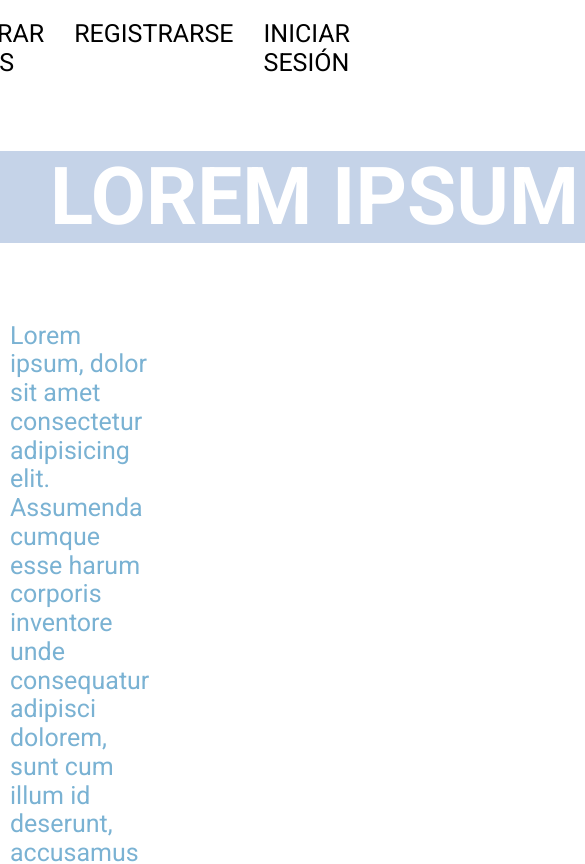
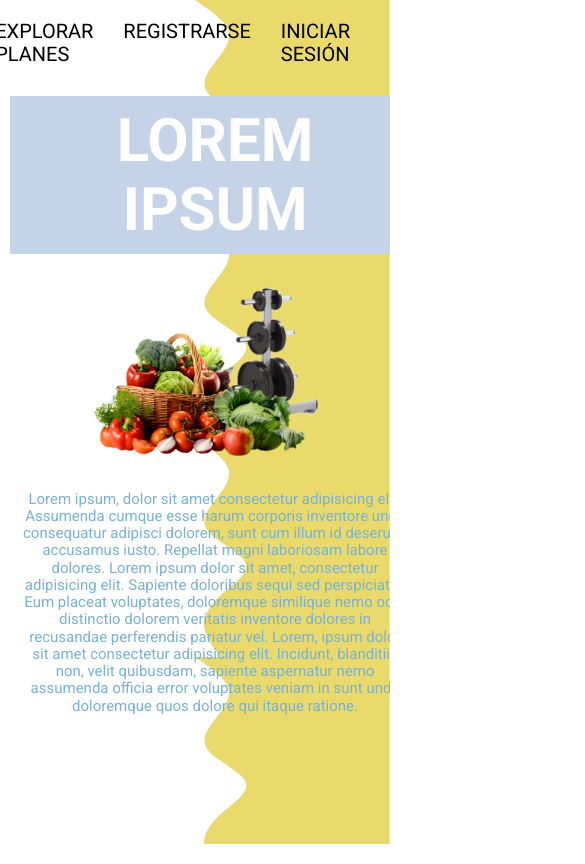
Before and after one commit to JoseLuisLaraRubio/Desarrollo_Web, an Angular app in the folder src/GymApp/WebApp/: page / in a window 390 px wide. Shown: the top 864 px of the page, 585 px wide, since content can reach past the window. Built offline with nearby package versions, Linux system fonts and the light colour scheme.

Commit message:
/add responsive pages css

```diff
--- a/src/GymApp/WebApp/src/app/pages/home-page/home-page.component.html
+++ b/src/GymApp/WebApp/src/app/pages/home-page/home-page.component.html
@@ -6,8 +6,14 @@
   </nav>
 
   <main>
-    <h1>Lorem Ipsum</h1>
     <div class="container">
+      <div class="label">
+        <h1>Lorem Ipsum</h1>
+      </div>
+      <div class="img-container">
+        <img src="./home-page/Canasta.svg" alt="Pesas" />
+      </div>
+      <div>
       <p class="text">
         Lorem ipsum, dolor sit amet consectetur adipisicing elit. Assumenda
         cumque esse harum corporis inventore unde consequatur adipisci dolorem,
@@ -20,10 +26,7 @@
         quibusdam, sapiente aspernatur nemo assumenda officia error voluptates
         veniam in sunt unde doloremque quos dolore qui itaque ratione.
       </p>
-      <div>
-        <img src="./home-page/Canasta.png" alt="Canasta" />
-        <img src="./home-page/Pesas.png" alt="Pesas" />
-      </div>
+    </div>
     </div>
   </main>
 </div>
--- a/src/GymApp/WebApp/src/app/pages/home-page/home-page.component.scss
+++ b/src/GymApp/WebApp/src/app/pages/home-page/home-page.component.scss
@@ -1,8 +1,12 @@
+
+
 .background {
+  margin: 0 3rem 0 3rem;
   background-image: url("/backgrounds/home-page.svg");
   background-size: cover;
   width: 100%;
   height: 100vh;
+  overflow-x: hidden;
 }
 
 nav {
@@ -26,16 +30,95 @@ h1 {
   width: max-content;
   padding-left: 5rem;
   padding-right: 10rem;
+  height: 100%;
 }
 
 .container {
   display: grid;
   grid-template-columns: 1fr 1fr;
   place-items: center;
+  align-items: start;
+  justify-items: center;
+  padding-top: 1rem;
+  padding: 3rem;
+}
+
+.container img {
+  max-width: 100%;
+  object-fit: cover;
+  height: auto;
+  margin-top: 0;
+  align-self: center;
+}
+
+.img-container {
+  margin-top: 10rem;
+  grid-row: span 2;
+  position: relative;
+  display: flex;
+  justify-content: center;
+  justify-self: center;
+  width: 100%;
+  height: auto;
 }
 
 .text {
+  width: 100%;
   color: var(--dark-blue);
   font-size: 2.5rem;
   margin-left: 1rem;
 }
+
+
+@media (max-width: 1100px) {
+  .background {
+  background-size: contain;
+  margin: 0;
+  }
+  .container {
+    display: flex;
+    flex-direction: column;
+    gap: 2rem;
+    align-items: center;
+    width: 100%;
+    padding: 1rem;
+    text-align: center;
+  }
+
+  .container img {
+    width: 80%;
+    max-width: 100%;
+    object-fit: cover;
+    height: auto;
+    margin: 0 auto;
+  }
+
+  .img-container {
+    margin-top: 0;
+    width: 100%;
+    display: flex;
+    justify-content: center;
+  }
+
+  h1 {
+    font-size: 6rem;
+    padding: 1rem;
+    text-align: center;
+    width: 100%;
+    margin: 0;
+  }
+
+  .text {
+    font-size: 1.5rem;
+    width: 100%;
+    text-align: center;
+  }
+
+  nav {
+    a {
+      text-transform: uppercase;
+      color: var(--black);
+      font-size: 2rem;
+    }
+  }
+}
--- a/src/GymApp/WebApp/src/app/pages/login-page/login-page.component.scss
+++ b/src/GymApp/WebApp/src/app/pages/login-page/login-page.component.scss
@@ -54,3 +54,25 @@ form {
     }
   }
 }
+
+@media (max-width: 920px) {
+  main {
+    display: flex;
+    flex-direction: column;
+  }
+
+  .background {
+    width: 100%;
+    height: 125px;
+  }
+
+  .container {
+    width: 100%;
+    justify-content: center;
+    padding: 1rem;
+    text-align: center;
+  }
+  label {
+    text-align: center;
+  }
+}
--- a/src/GymApp/WebApp/src/app/pages/register-page/register-page.component.scss
+++ b/src/GymApp/WebApp/src/app/pages/register-page/register-page.component.scss
@@ -58,3 +58,19 @@ input[type="button"] {
   background-color: cadetblue;
   color: var(--white);
 }
+
+@media (max-width: 700px) {
+  .container-title {
+    h1 {
+      text-transform: uppercase;
+      font-size: 4rem;
+    }
+    p {
+      color: gray;
+      text-align: center;
+    }
+    progress {
+      width: 90%;
+    }
+  }
+}
```
Also changed, not shown: src/GymApp/WebApp/public/home-page/Canasta.svg (added).
